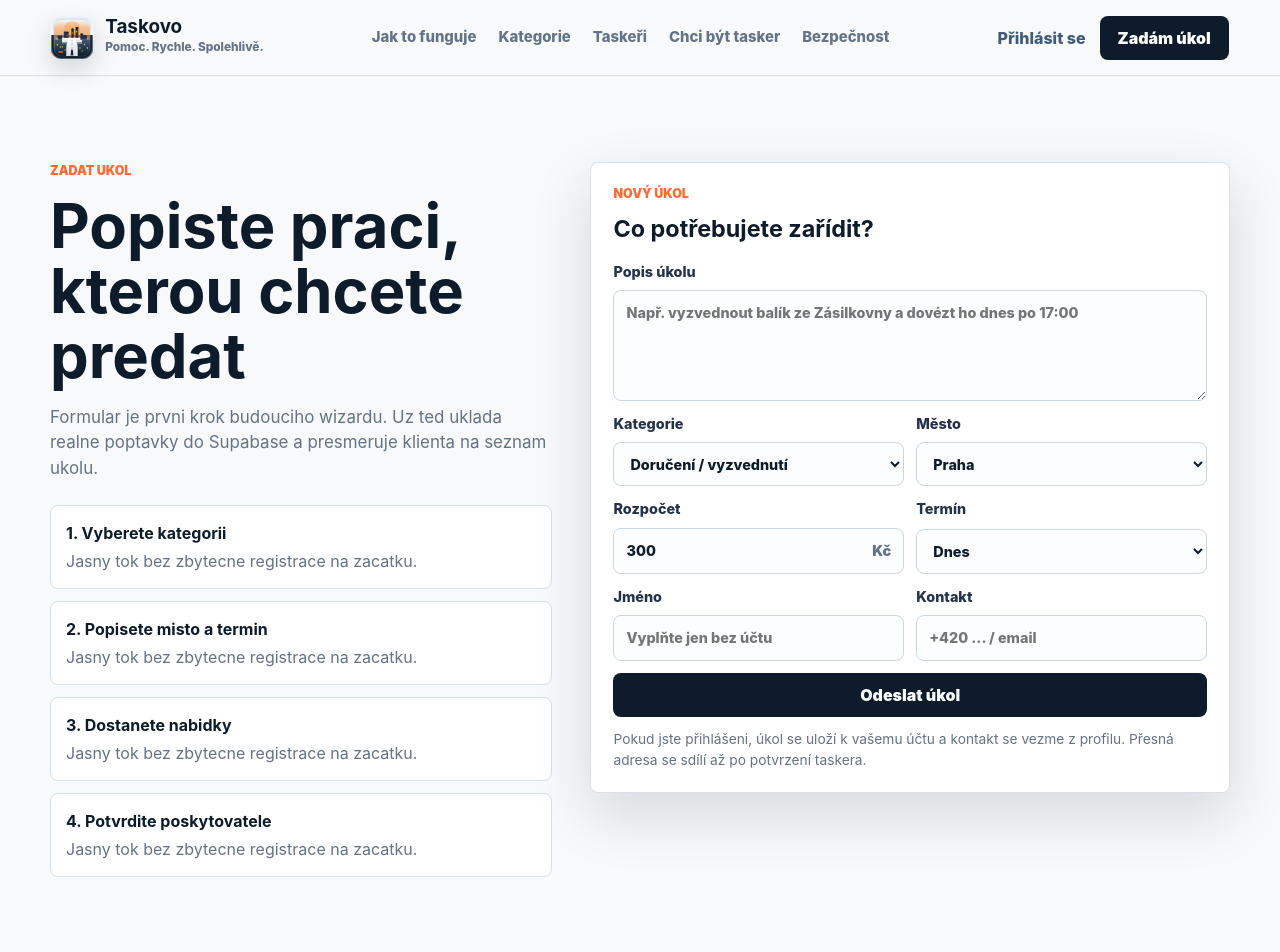
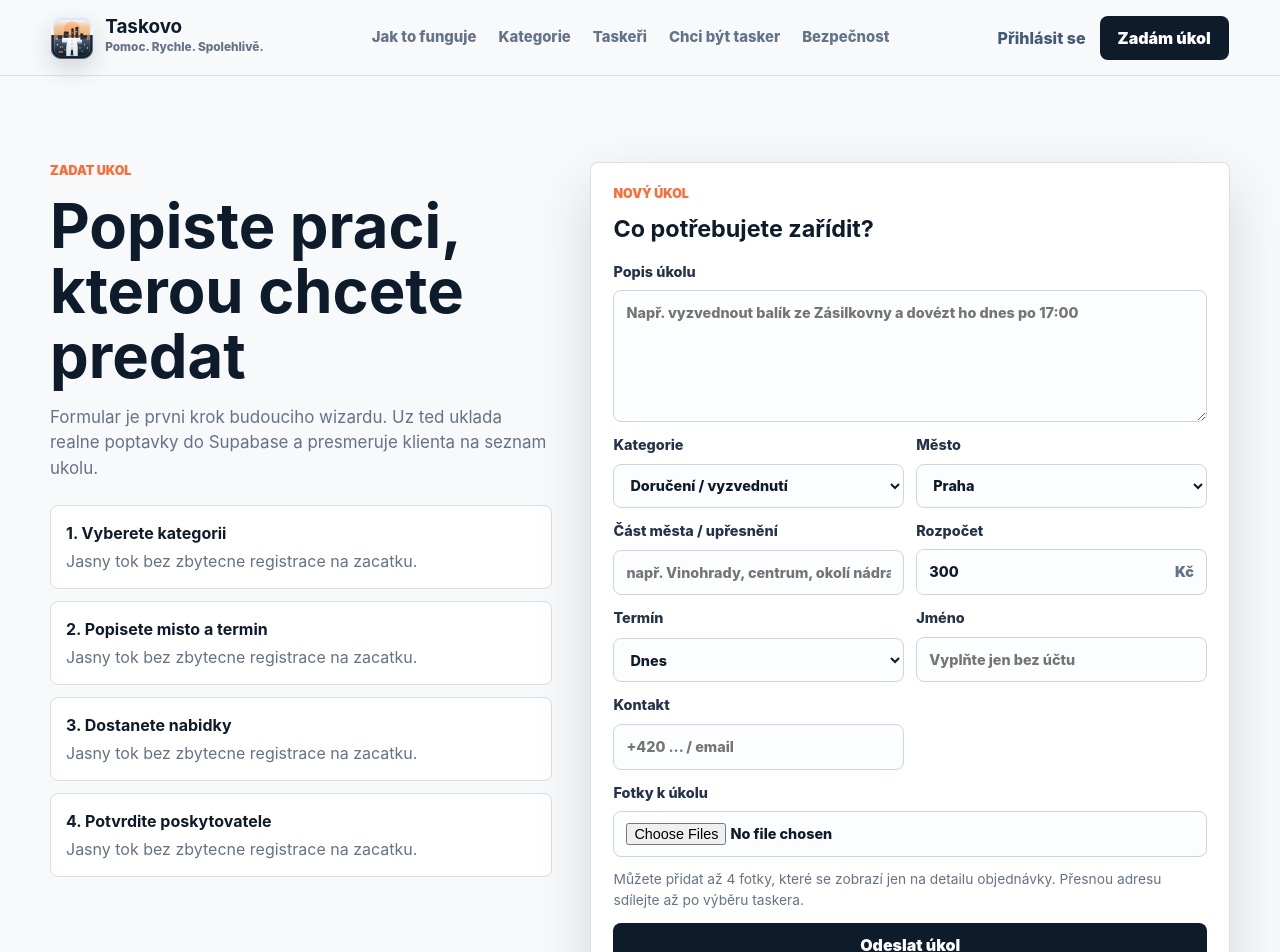
Before and after one commit to kaziodimm/taskovo-app, a Next.js app: page /zadat-ukol in a window 1280 px wide. Shown: the top 952 px of the page. Built offline with nearby package versions, Linux system fonts and the light colour scheme; no server answers.

Commit message:
Add attachments to task creation form

```diff
--- a/components/TaskForm.tsx
+++ b/components/TaskForm.tsx
@@ -18,15 +18,18 @@ export function TaskForm() {
         <h2 id="request-title">Co potřebujete zařídit?</h2>
       </div>
       <form action={createTask} className="task-form">
-        <label className="span-full">Popis úkolu<textarea name="description" rows={4} placeholder="Např. vyzvednout balík ze Zásilkovny a dovézt ho dnes po 17:00" required /></label>
+        <label className="span-full">Popis úkolu<textarea name="description" rows={5} placeholder="Např. vyzvednout balík ze Zásilkovny a dovézt ho dnes po 17:00" required /></label>
         <label>Kategorie<select name="category" required>{categories.map((category) => <option key={category}>{category}</option>)}</select></label>
         <label>Město<select name="city" required>{cities.map((city) => <option key={city}>{city}</option>)}</select></label>
+        <label>Část města / upřesnění<input name="district" type="text" placeholder="např. Vinohrady, centrum, okolí nádraží" /></label>
         <label>Rozpočet<span className="money-field"><input name="budget_czk" type="number" min="100" step="50" defaultValue="300" required /><span>Kč</span></span></label>
         <label>Termín<select name="desired_time" required><option>Dnes</option><option>Zítra</option><option>Tento týden</option><option>Domluvou</option></select></label>
         <label>Jméno<input name="client_name" type="text" placeholder="Vyplňte jen bez účtu" /></label>
         <label>Kontakt<input name="client_contact" type="text" placeholder="+420 ... / email" /></label>
+        <label className="span-full">Fotky k úkolu<input name="image_files" type="file" accept="image/jpeg,image/png,image/webp,image/gif" multiple /></label>
+        <p className="fine-print span-full">Můžete přidat až 4 fotky, které se zobrazí jen na detailu objednávky. Přesnou adresu sdílejte až po výběru taskera.</p>
         <button className="button primary span-full" type="submit">Odeslat úkol</button>
-        <p className="fine-print span-full">Pokud jste přihlášeni, úkol se uloží k vašemu účtu a kontakt se vezme z profilu. Přesná adresa se sdílí až po potvrzení taskera.</p>
+        <p className="fine-print span-full">Pokud jste přihlášeni, úkol se uloží k vašemu účtu a kontakt se vezme z profilu. Bez účtu bude úkol veřejně dostupný pro nabídky taskerů.</p>
       </form>
     </section>
   );
```
